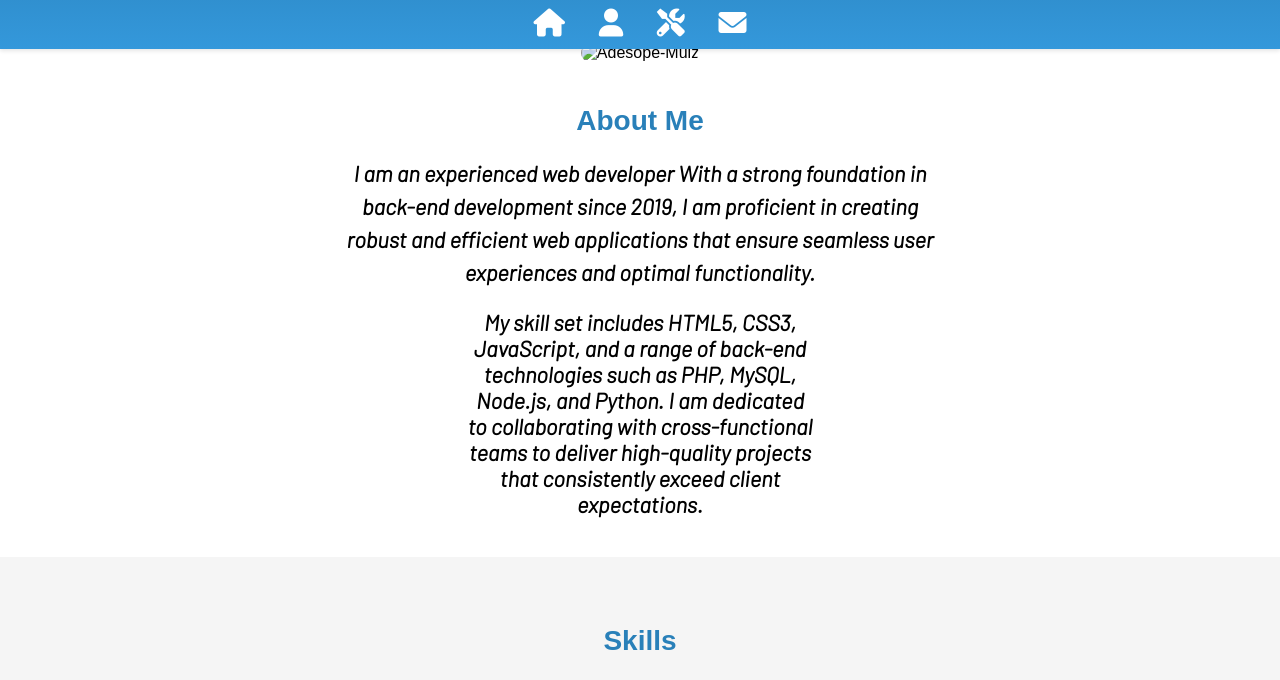
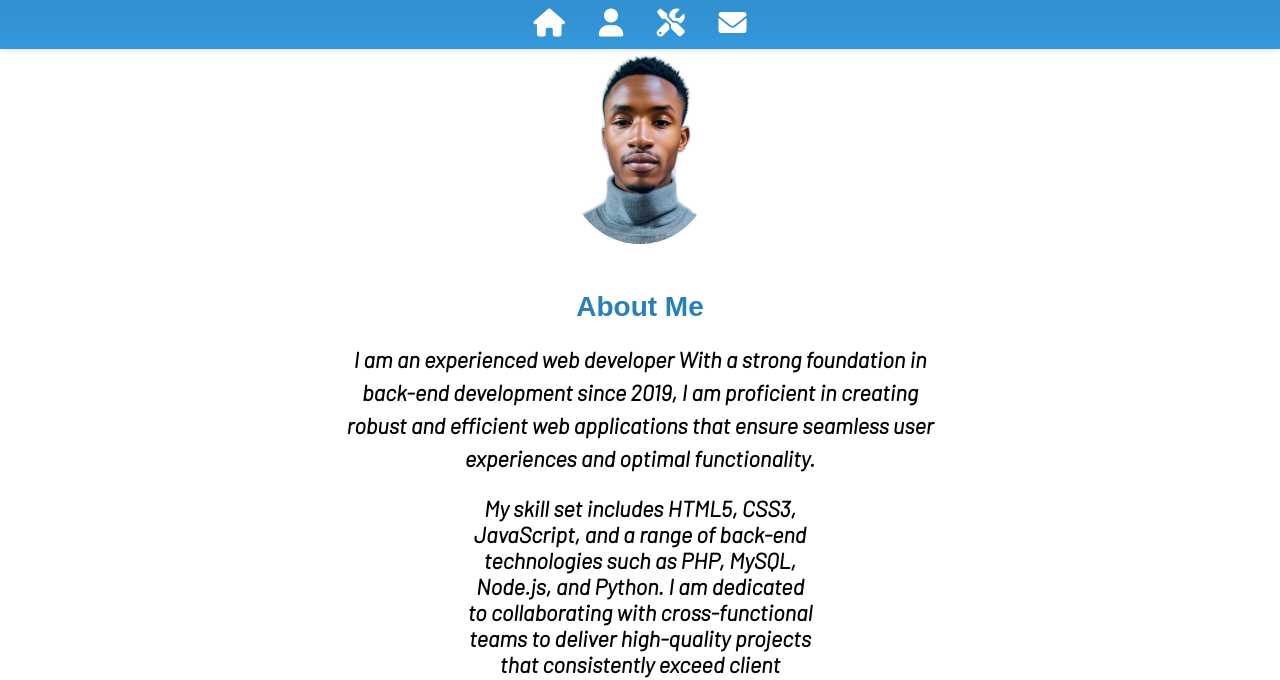
Before and after one commit to Adesopequizzify/portfolio, a plain HTML site: page index.html in a window 1280 px wide. Shown: the part 96-776 px from the top of the page. Drawn offline with nearby package versions, Linux system fonts and the light colour scheme; the site is published under a folder, as on GitHub Pages, so addresses that start at the root find nothing.

Commit message:
Update index.html

```diff
--- a/index.html
+++ b/index.html
@@ -32,7 +32,7 @@
 </header>
 
   <div class="about" id="about">
-<img src="/assets/images/Adesope-Muiz.png" alt="Adesope-Muiz">
+<img src="assets/images/Adesope-Muiz.png" alt="Adesope-Muiz">
         <h2>About Me</h2>
     <p class="bio">
 I am an experienced web developer With a strong foundation in back-end development since 2019, I am proficient in creating robust and efficient web applications that ensure seamless user experiences and optimal functionality.
```
